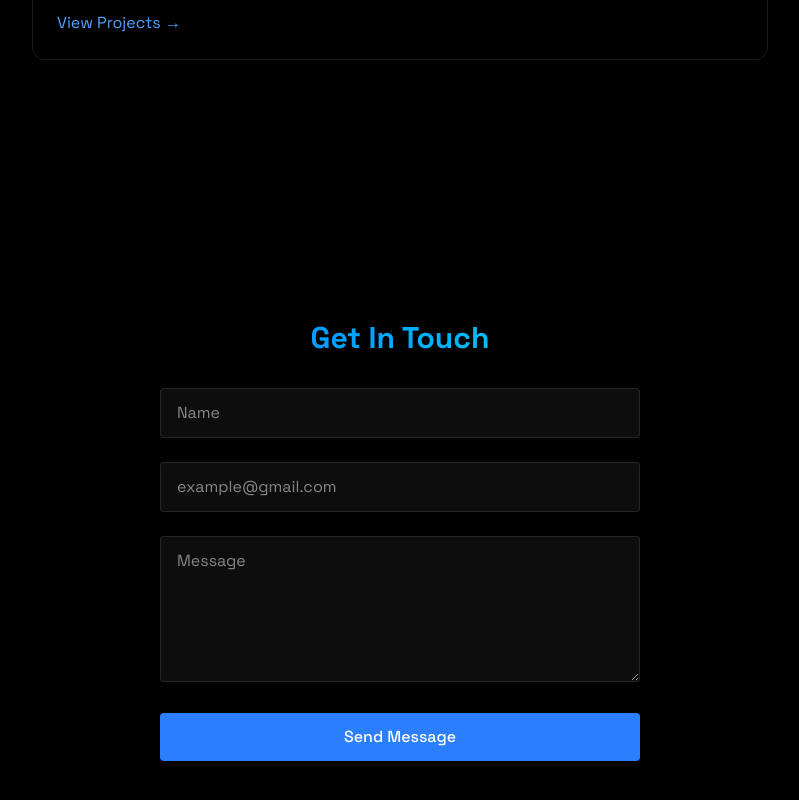
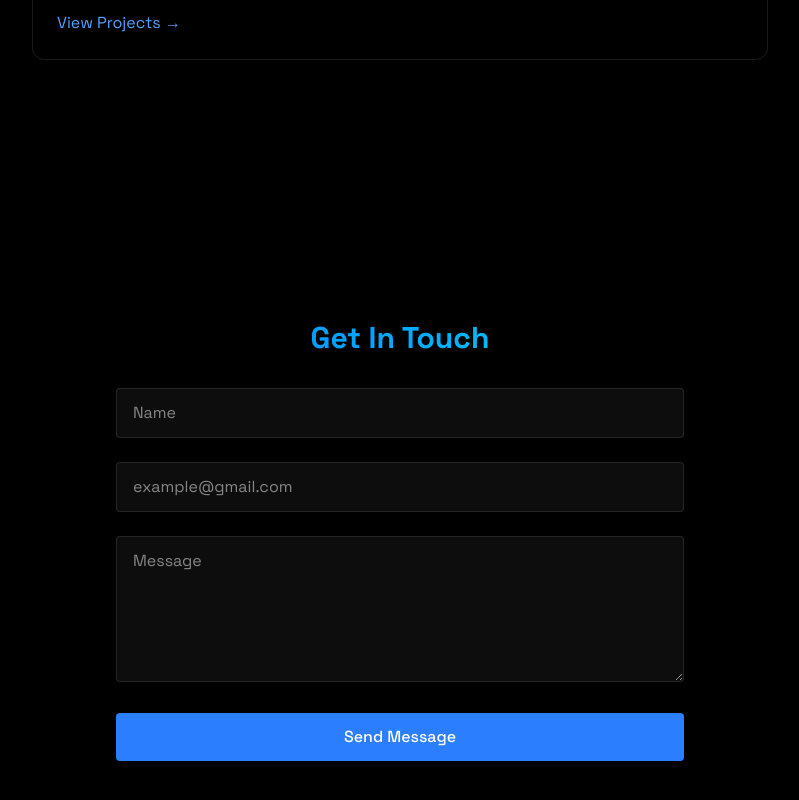
Before and after one commit to nngocphi/luke-portfolio, a React (Vite) app: page / in a window 1280 px wide. Shown: the part 4840-5640 px from the top of the page, without its empty margins (240-1039 px from the left). Built offline with nearby package versions, Linux system fonts and the light colour scheme; no server answers.

Commit message:
Fix font-size and form width

```diff
--- a/src/components/LoadingScreen.jsx
+++ b/src/components/LoadingScreen.jsx
@@ -24,7 +24,7 @@ export const LoadingScreen = ({ onComplete }) => {
 
   return (
     <div className="fixed inset-0 z-50 flex flex-col items-center justify-center bg-black text-gray-100">
-      <div className="mb-4 font-mono text-4xl font-bold">
+      <div className="mb-4 font-mono text-3xl font-bold md:text-4xl">
         {text} <span className="animate-blink ml-1"> | </span>
       </div>
 
--- a/src/components/RevealOnScroll.jsx
+++ b/src/components/RevealOnScroll.jsx
@@ -15,7 +15,7 @@ const RevealOnScroll = ({ children }) => {
           observer.unobserve(element); // Unobserve after reveal (performance boost)
         }
       },
-      { threshold: 0.2, rootMargin: "0px 0px -50px 0px" },
+      { threshold: 0.1, rootMargin: "0px 0px -30px 0px" },
     );
 
     observer.observe(element);
--- a/src/components/sections/Contact.jsx
+++ b/src/components/sections/Contact.jsx
@@ -61,7 +61,7 @@ export const Contact = () => {
       className="flex min-h-screen items-center justify-center py-20"
     >
       <RevealOnScroll>
-        <div className="w-150 max-w-lg px-4">
+        <div className="w-full px-4 md:w-150">
           <h2 className="mb-8 bg-gradient-to-r from-blue-500 to-cyan-400 bg-clip-text text-center text-3xl font-bold text-transparent">
             Get In Touch
           </h2>
```
